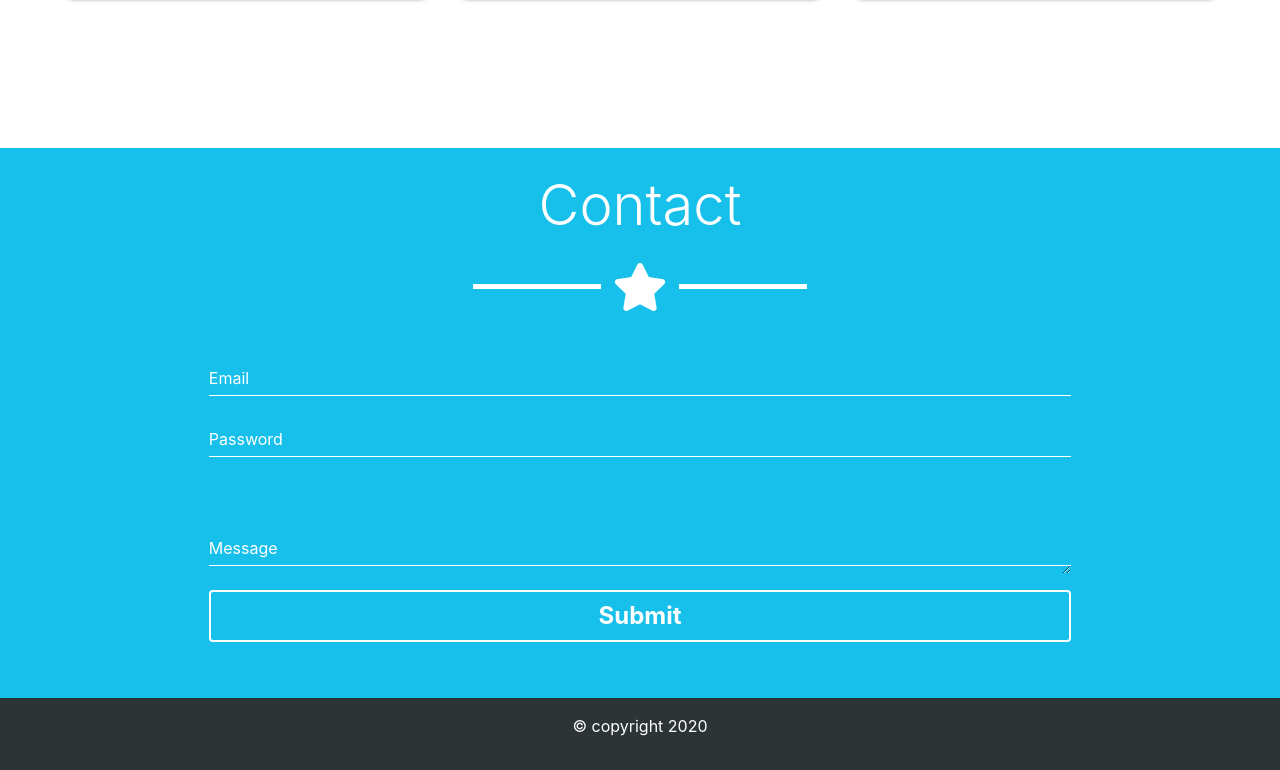
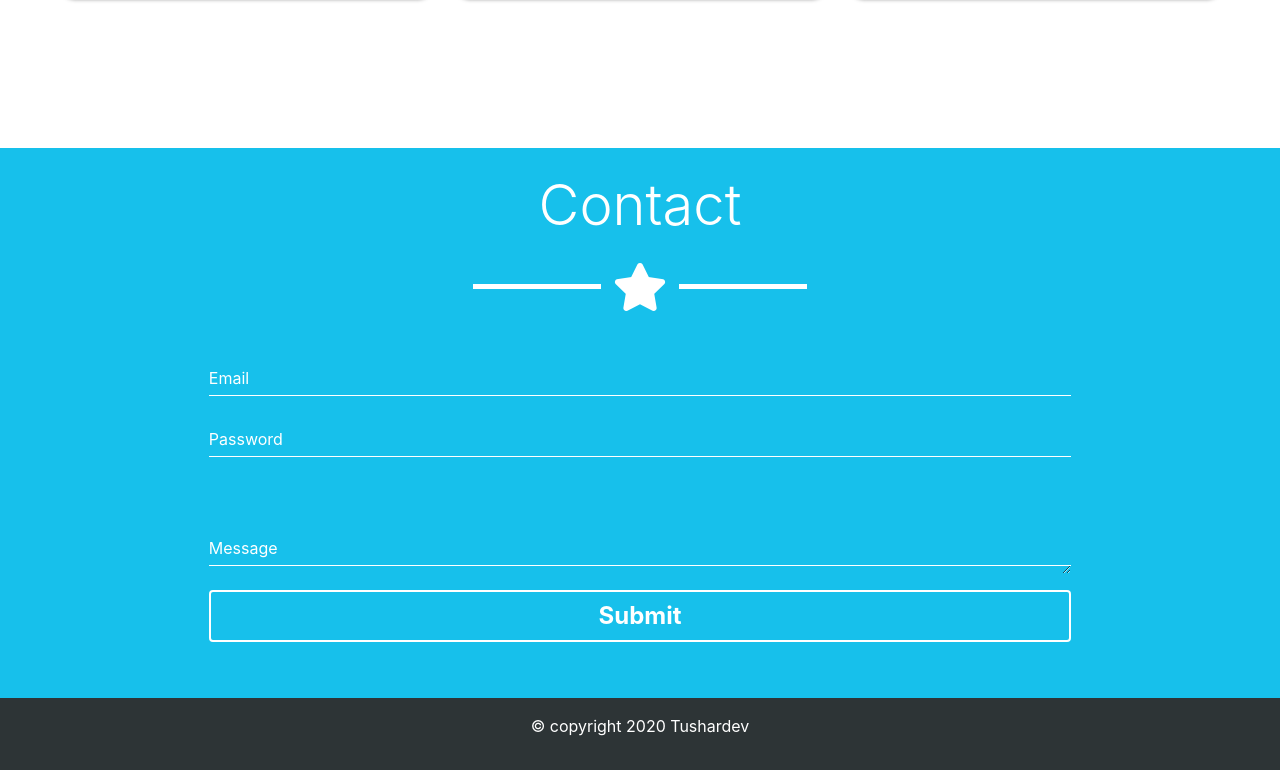
Before and after one commit to tushar416/bootstrap-single-page-portfolio-website, a plain HTML site: page index.html in a window 1280 px wide. Shown: the part 2652-3422 px from the top of the page. Drawn offline with nearby package versions, Linux system fonts and the light colour scheme.

Commit message:
Update index.html

```diff
--- a/index.html
+++ b/index.html
@@ -570,7 +570,7 @@
     </section>
     <!-- footer -->
     <footer class="py-3 m-0 text-center text-white">
-      <p>&copy; copyright 2020</p>
+      <p>&copy; copyright 2020 Tushardev</p>
     </footer>
     <!-- Optional JavaScript -->
     <!-- jQuery first, then Popper.js, then Bootstrap JS -->
```
